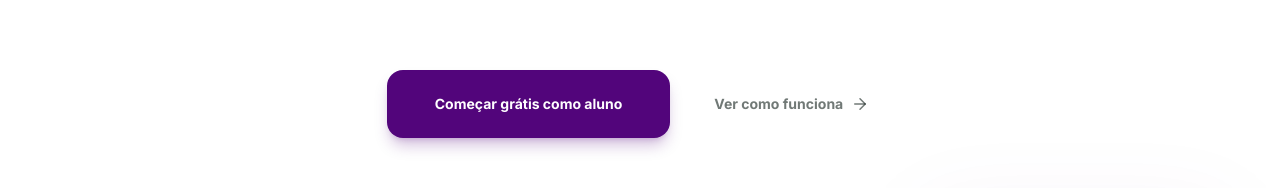
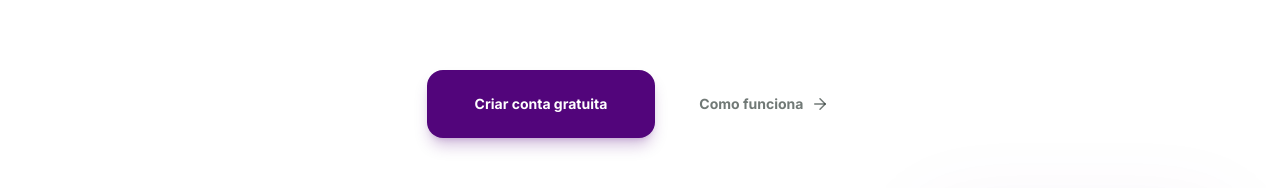
Before and after one commit to Samugodoy1/lpodontohub, a React (Vite) app: page /academy in a window 1280 px wide. Shown: the part 553-741 px from the top of the page. Built offline with nearby package versions, Linux system fonts and the light colour scheme; no server answers; the database is empty.

Commit message:
feat(Academy): Update button text and spacing
Adjusted the "Começar grátis como aluno" button text to "Criar conta gratuita" and added a small space before the line break in the main heading for improved readability.

```diff
--- a/src/pages/Academy.tsx
+++ b/src/pages/Academy.tsx
@@ -85,7 +85,7 @@ export default function Academy() {
                 <GraduationCap size={12} className="shrink-0" /> Academy: Criado para Estudantes
               </div>
               <h1 className="text-4xl md:text-7xl lg:text-[5.5rem] font-bold tracking-tight text-brand-text mb-6 md:mb-8 leading-[1.1] md:leading-[1.05]">
-                Chegue na clínica<br className="hidden md:block" />
+                Chegue na clínica <br className="hidden md:block" />
                 <span className="text-brand-academy">menos perdido.</span>
               </h1>
               <p className="text-base md:text-xl lg:text-2xl text-brand-text/50 max-w-3xl mx-auto mb-10 md:mb-16 leading-relaxed font-medium px-4 md:px-0">
@@ -95,12 +95,12 @@ export default function Academy() {
               <div className="flex flex-col sm:flex-row items-center justify-center gap-4 md:gap-5">
                 <a href="https://academy.odontohub.app.br" className="w-full sm:w-auto">
                   <Button variant="academy" className="w-full px-10 md:px-12 py-5 md:py-6 text-base md:text-lg font-bold shadow-2xl shadow-brand-academy/25">
-                    Começar grátis como aluno
+                    Criar conta gratuita
                   </Button>
                 </a>
                 <a href="#fluxo" className="w-full sm:w-auto">
                   <Button variant="ghost" className="text-brand-text/60 hover:text-brand-academy flex items-center justify-center gap-2 font-bold group py-4">
-                    Ver como funciona <ArrowRight size={18} className="group-hover:translate-x-1 transition-transform" />
+                    Como funciona <ArrowRight size={18} className="group-hover:translate-x-1 transition-transform" />
                   </Button>
                 </a>
               </div>
@@ -470,7 +470,7 @@ export default function Academy() {
                    ))}
                 </div>
                 <a href="https://academy.odontohub.app.br" className="w-full">
-                  <Button variant="outline" className="w-full py-4 md:py-5 rounded-2xl border-2 font-bold hover:bg-brand-bg-alt">Começar grátis</Button>
+                  <Button variant="outline" className="w-full py-4 md:py-5 rounded-2xl border-2 font-bold hover:bg-brand-bg-alt">Fazer meu cadastro</Button>
                 </a>
              </div>
 
@@ -553,10 +553,10 @@ export default function Academy() {
               <h2 className="text-3xl md:text-7xl font-bold tracking-tight mb-8 md:mb-12 leading-tight">Clareza clínica.<br className="hidden md:block" /> Menos caos Acadêmico.</h2>
               <div className="flex flex-col sm:flex-row items-center justify-center gap-4">
                  <a href="https://academy.odontohub.app.br" className="w-full sm:w-auto">
-                    <Button className="w-full sm:w-auto !bg-white !text-brand-academy px-10 md:px-12 py-5 md:py-6 rounded-2xl font-bold shadow-2xl">Começar Grátis agora</Button>
+                    <Button className="w-full sm:w-auto !bg-white !text-brand-academy px-10 md:px-12 py-5 md:py-6 rounded-2xl font-bold shadow-2xl">Começar agora</Button>
                  </a>
-                                   <a href="#fluxo" className="w-full sm:w-auto">
-                    <Button variant="ghost" className="w-full sm:w-auto text-white hover:bg-white/10 px-8 py-5 md:py-6 rounded-2xl font-bold">Ver Demonstração</Button>
+                 <a href="#fluxo" className="w-full sm:w-auto">
+                    <Button variant="ghost" className="w-full sm:w-auto text-white hover:bg-white/10 px-8 py-5 md:py-6 rounded-2xl font-bold">Saiba mais</Button>
                   </a>
               </div>
            </div>
```
